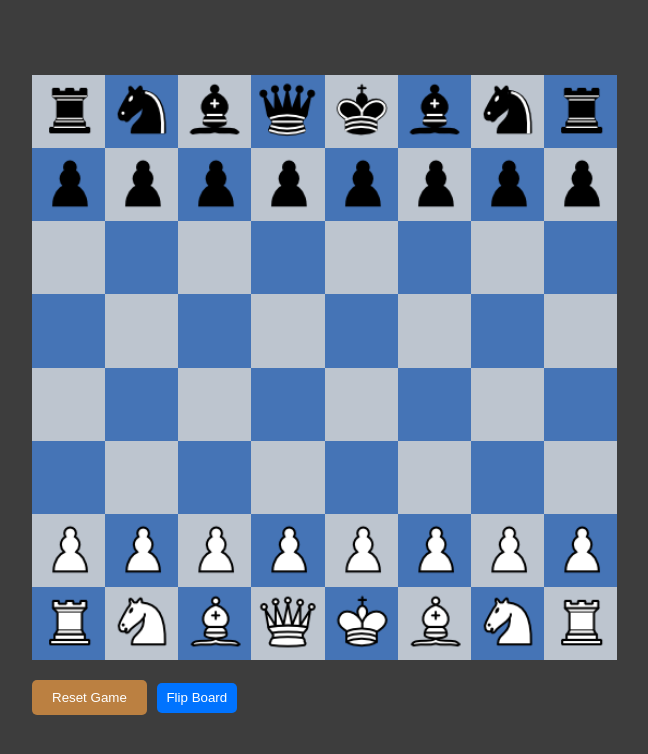
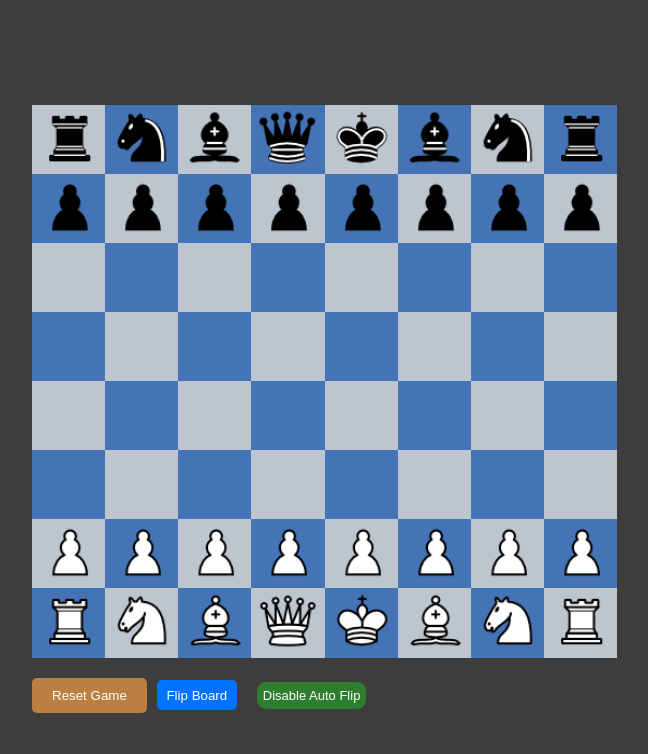
Before and after one commit to shashwath1278/ReactMate, a React (Create React App) app: page / in a window 1280 px wide. Shown: the top 754 px of the page, without its empty margins (283-931 px from the left). Built offline with nearby package versions, Linux system fonts and the light colour scheme.

Commit message:
PROTOTYPE FIFTH COMMIT

```diff
--- a/src/App.css
+++ b/src/App.css
@@ -4,8 +4,9 @@
 
 }
 .chessboard{
+  margin-top: 30px;
     width:90%;
-    height:90%;
+    height:85%;
     flex-wrap: wrap;
     display:flex;
 
@@ -39,6 +40,17 @@
     height:100%;
     width:100%;
 }
+.auto-flip-button {
+  font-size: 13px;
+  margin-left: 10px;
+  padding: 6px;
+  background-color: #2e7e2f;
+  color: white;
+  border: none;
+  border-radius: 9px;
+  cursor: pointer;
+}
+
 .piece-container{
   cursor:grab;
   width:100%;
@@ -52,15 +64,14 @@
    max-width: 100%;
    max-height: 100%;
   }
-
  .white-class{
-    margin-top: -60px;
+  margin-top: -55px;
  }
  .dark-class{
-    margin-top: 80px;
+  margin-top: -55px;
  }
 .promo-piece{
-  height:55px;
+  height:52px;
 
 }
 .promotion-array{
@@ -141,6 +152,9 @@
   .flip-button{
       font-size: 12px;
   }
+  .auto-flip-button {
+    font-size: 11.5px;
+  }
 }
 @media (max-width:680px) {
   .piece{
@@ -175,6 +189,10 @@ margin-top: 15px;
 .chessboard12{
   margin-left: -40px;
 }
+.auto-flip-button {
+  font-size: 11px;
+
+}
 }
   @media (max-width:600px) {
     .piece{
@@ -205,6 +223,10 @@ margin-top: 15px;
   }
   .chessboard12{
     margin-left: -38px;
+  }
+  .auto-flip-button {
+    font-size: 10px;
+
   }
 }
  @media (max-width:480px) {
@@ -239,6 +261,10 @@ margin-top: 28px;
 }
 .chessboard12{
   margin-left: -27px;
+}
+.auto-flip-button {
+  font-size: 9.5px;
+
 }
  }
 
@@ -277,6 +303,10 @@ margin-top: 26px;
 .chessboard12{
   margin-left: -22px;
 }
+.auto-flip-button {
+  font-size: 8.5px;
+
+}
  }
  @media (max-width:350px) {
   .piece{
@@ -307,6 +337,10 @@ margin-top: 26px;
   font-size: 10px;
   height:22px;
   width: 65px;
+}
+.auto-flip-button {
+  font-size: 7.5px;
+
 }
  }
  @media (max-width:320px) {
@@ -346,6 +380,10 @@ margin-top: 26px;
 .chessboard12{
   margin-left: -18px;
 }
+.auto-flip-button {
+  font-size: 6.8px;
+
+}
  }
  @media (max-width:300px) {
   .piece{
@@ -382,6 +420,10 @@ margin-top: 35px;
 .chessboard12{
   margin-left: -18px;
 }
+.auto-flip-button {
+  font-size: 5.5px;
+
+}
  }
  .button-container {
   position: relative;
@@ -390,3 +432,7 @@ margin-top: 35px;
   align-items: center;
   margin-top: 20px;
 }
+
+.auto-flip-button:hover {
+  background-color: #45a049;
+}
--- a/src/App.jsx
+++ b/src/App.jsx
@@ -7,25 +7,43 @@ import { resetGame } from './hex';
 function App() {
   const [board, setBoard] = useState([]);
   const [flip, setFlip] = useState(false);
+  const [autoFlip, setAutoFlip] = useState(true);
+  const [promotionInProgress, setPromotionInProgress] = useState(false); // Track promotion state
 
   useEffect(() => {
     repGame();
     const sub = gust.subscribe((gameState) => {
       setBoard(gameState.board);
-      setFlip(gameState.turn === 'b');
 
+      // Only auto-flip if autoFlip is enabled and no promotion is happening
+      if (autoFlip && !promotionInProgress) {
+        const shouldFlip = gameState.turn === 'b';
+        setFlip(shouldFlip);
+      }
     });
 
     return () => {
       sub.unsubscribe();
     };
-  }, []);
+  }, [autoFlip, promotionInProgress]);
 
+  const stopAutoFlip = () => {
+    setPromotionInProgress(true); // Set promotion state to true
+  };
+
+  const resumeAutoFlip = () => {
+    setPromotionInProgress(false); // Set promotion state to false
+  };
 
   return (
     <div className="App">
       <div className='new'>
-        <Chessboard board={board} flip={flip} />
+        <Chessboard
+          board={board}
+          flip={flip}
+          onPromotionStart={stopAutoFlip}
+          onPromotionEnd={resumeAutoFlip}
+        />
 
         <div className='button-container'>
           <button className="reset-button" onClick={resetGame}>
@@ -34,6 +52,9 @@ function App() {
           <button className="flip-button" onClick={() => setFlip(prevFlip => !prevFlip)}>
             Flip Board
           </button>
+          <button className="auto-flip-button" onClick={() => setAutoFlip(prev => !prev)}>
+            {autoFlip ? 'Disable Auto Flip' : 'Enable Auto Flip'}
+          </button>
         </div>
       </div>
     </div>
--- a/src/comp/Boardsq.jsx
+++ b/src/comp/Boardsq.jsx
@@ -6,8 +6,7 @@ import { gust } from '../hex';
 import { handleMove } from '../hex';
 import Promotion from './Promotion';
 
-
-const Boardsq = ({ u, dark, position, onMove }) => {
+const Boardsq = ({ u, dark, position, onMove, onPromotionStart, onPromotionEnd }) => {
   const [promo, updatePromo] = useState(null);
 
   const [, drop] = useDrop({
@@ -26,23 +25,28 @@ const Boardsq = ({ u, dark, position, onMove }) => {
     const newpart = gust.subscribe(({ upcomingPromotion }) => {
       if (upcomingPromotion && upcomingPromotion.to === position) {
         updatePromo(upcomingPromotion);
+        onPromotionStart();
       }
     });
 
     return () => newpart.unsubscribe();
-  }, [position]);
+  }, [position, onPromotionStart]);
 
   const handlePromotionSelection = (promotionPiece) => {
     handleMove(promo.from, promo.to, promotionPiece);
     updatePromo(null);
+
   };
-
-
+  onPromotionEnd();
   return (
     <div className='fret' ref={drop}>
       <Gridsq dark={dark}>
         {promo ? (
-          <Promotion promotion={promo} onSelect={handlePromotionSelection} />
+          <Promotion
+            promotion={promo}
+            onSelect={handlePromotionSelection}
+            onPromotionEnd={onPromotionEnd}
+          />
         ) : u ? (
           <Piece position={position} piece={u} />
         ) : null}
--- a/src/comp/Chessboard.jsx
+++ b/src/comp/Chessboard.jsx
@@ -2,7 +2,7 @@ import { useEffect, useState } from "react";
 import Boardsq from "./Boardsq";
 
 
-export default function Chessboard({ board, flip, onMove }) {
+export default function Chessboard({ board, flip, onMove,onPromotionStart,onPromotionEnd  }) {
   const [displayBoard, setDisplayBoard] = useState([]);
   const [isFlipped, setIsFlipped] = useState(flip);
 
@@ -51,7 +51,7 @@ export default function Chessboard({ board, flip, onMove }) {
       <div className="chessboard">
         {displayBoard.map((piece, i) => (
           <div key={i} className="sq">
-            <Boardsq position={getPosition(i)} dark={isDarkSquare(i)} u={piece} onMove={onMove} />
+            <Boardsq position={getPosition(i)} dark={isDarkSquare(i)} u={piece} onMove={onMove} onPromotionEnd={onPromotionEnd }  onPromotionStart={onPromotionStart }/>
           </div>
         ))}
       </div>
--- a/src/comp/Promotion.jsx
+++ b/src/comp/Promotion.jsx
@@ -4,6 +4,7 @@ const pieces = ['r', 'n', 'q', 'b'];
 
 const Promotion = ({ promotion: { from, to, color }, onSelect }) => {
   const classk = color === 'w' ? 'white-class' : 'dark-class';
+
 
   return (
     <div className='chessboard12'>
--- a/src/hex.js
+++ b/src/hex.js
@@ -6,6 +6,7 @@ const game = new Chess();
 export const gust = new BehaviorSubject({
   board: game.board(),
   turn: game.turn(),
+
 });
 
 export function move(from, to, promotion) {
```
Lines whose indentation alone changed are shown as unchanged.
